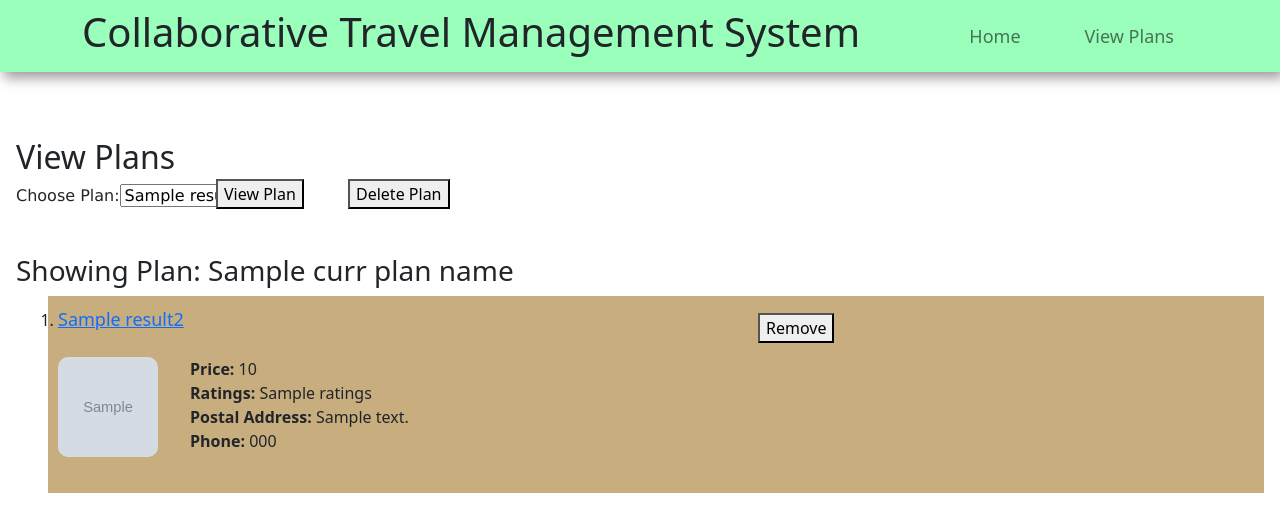
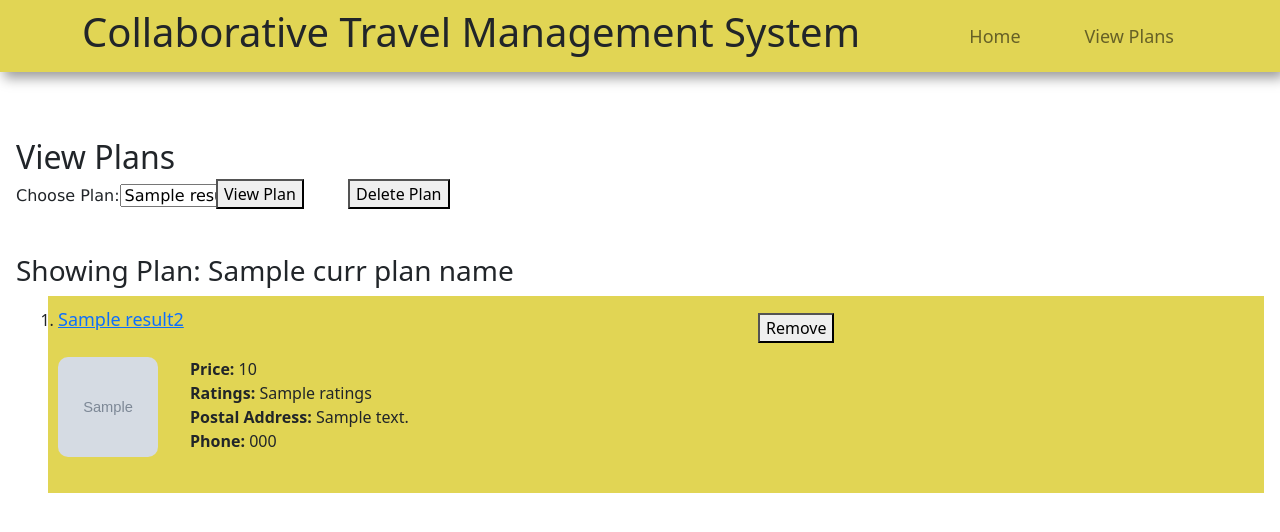
Before and after one commit to RushikeshBhagat/Collaborative-travel-management-system, a Flask app: template templates/viewPlan.html in a window 1280 px wide. Shown: the top 532 px of the page. Run offline with Flask 2, Linux system fonts and the light colour scheme; the template is opened without the code that fills it: most values are stand-ins (such as "Sample title", 1, 10 or a date in 2020); grey boxes marked "Sample" are stand-in pictures.

Commit message:
styling changed

```diff
--- a/static/styles.css
+++ b/static/styles.css
@@ -23,14 +23,14 @@ nav a {
   display: flex;
   margin-bottom: 10px;
   padding: 10px;
-  background-color: #c8ad7f;
+  background-color: #e1d554;
   line-height: 1.5;
 }
 .fav_biz {
   display: flex;
   margin-bottom: 10px;
   padding: 10px;
-  background-color: beige;
+  background-color: #e1d554;
   line-height: 1.5;
 }
 a {
@@ -147,7 +147,7 @@ img {
 }
 
 #neubar {
-  background: #99ffbb;
+  background: #e1d554;
   box-shadow: 4px 6px 12px rgba(0, 0, 0, 0.4);
 }
 
```
